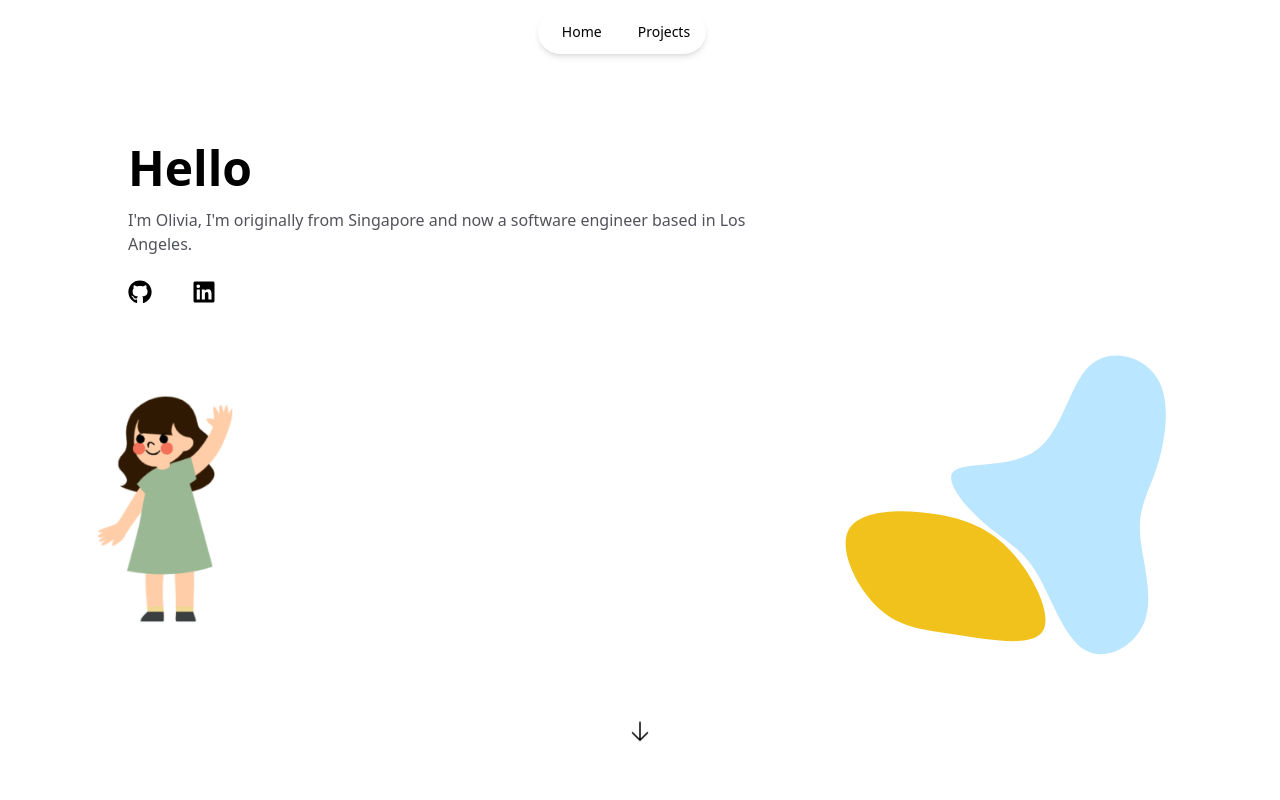
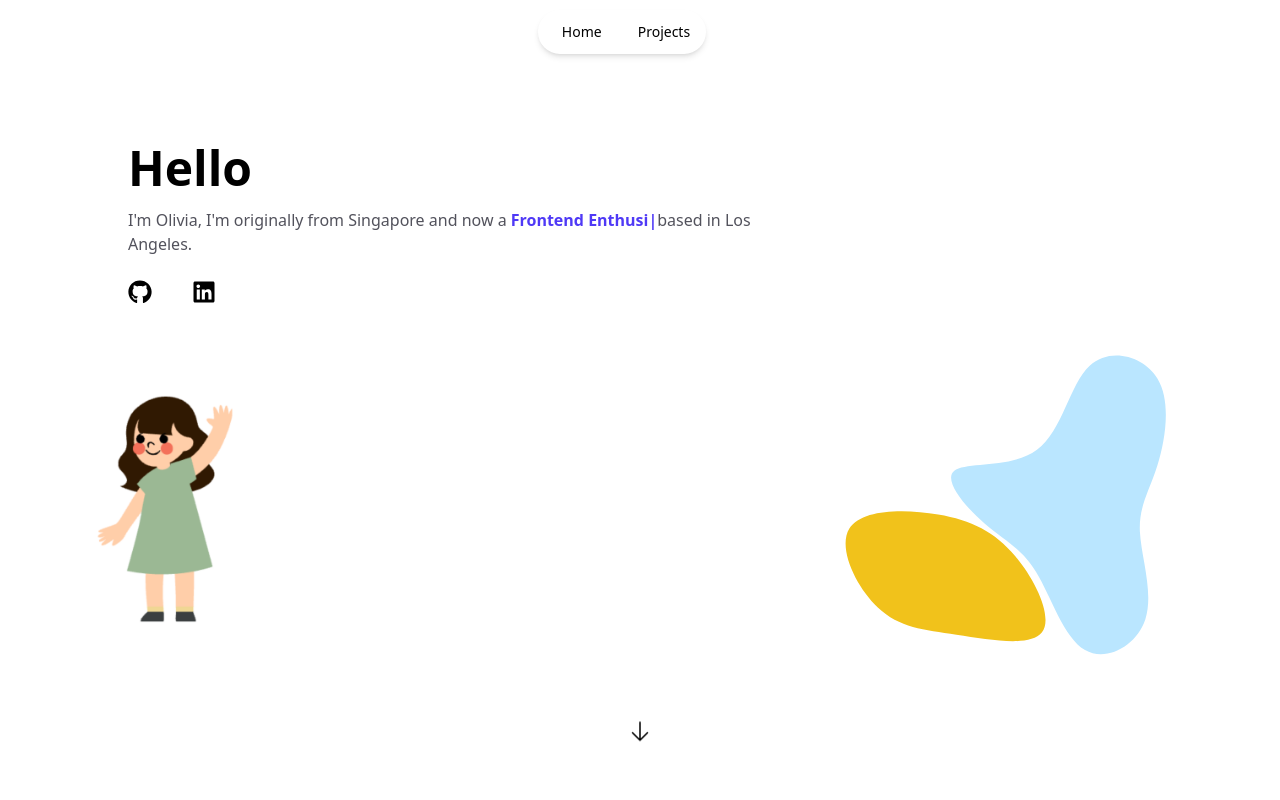
Before and after one commit to Olivialrj/personal_website, a React (Vite) app: page / in a window 1280 px wide. Shown: the top 800 px of the page. Built offline with nearby package versions, Linux system fonts and the light colour scheme.

Commit message:
feat: add typewriter for header

```diff
--- a/src/components/Header/Header.jsx
+++ b/src/components/Header/Header.jsx
@@ -1,6 +1,44 @@
 import { FaGithub, FaLinkedin } from "react-icons/fa";
+import { useState, useEffect } from "react";
+
+const titles = ["Software Engineer", "Frontend Enthusiast", "AI Explorer"];
 
 function Header() {
+  const [currentTitleIndex, setCurrentTitleIndex] = useState(0);
+  const [isDeleting, setIsDeleting] = useState(false);
+  const [charIndex, setCharIndex] = useState(0);
+  const [displayText, setDisplayText] = useState("");
+
+  useEffect(() => {
+    const currentTitle = titles[currentTitleIndex];
+    const typeSpeed = isDeleting ? 50 : 100;
+
+    const timeout = setTimeout(() => {
+      if (!isDeleting) {
+        // Typing forward
+        const updatedText = currentTitle.substring(0, charIndex + 1);
+        setDisplayText(updatedText);
+        setCharIndex((prev) => prev + 1);
+
+        if (updatedText === currentTitle) {
+          setTimeout(() => setIsDeleting(true), 1000); // Wait 1s before deleting
+        }
+      } else {
+        // Deleting backward
+        const updatedText = currentTitle.substring(0, charIndex - 1);
+        setDisplayText(updatedText);
+        setCharIndex((prev) => prev - 1);
+
+        if (updatedText === "") {
+          setIsDeleting(false);
+          setCurrentTitleIndex((prev) => (prev + 1) % titles.length);
+        }
+      }
+    }, typeSpeed);
+
+    return () => clearTimeout(timeout);
+  }, [charIndex, isDeleting, currentTitleIndex]);
+
   return (
     <div className="sm:px-8 mt-9">
       <div className="mx-auto w-full max-w-7xl lg:px-8">
@@ -11,8 +49,12 @@ function Header() {
                 Hello
               </h1>
               <p className="text-base text-zinc-600 mb-6 text-start max-w-2xl dark:text-white">
-                I'm Olivia, I'm originally from Singapore and now a software
-                engineer based in Los Angeles.{" "}
+                I'm Olivia, I'm originally from Singapore and now a{" "}
+                <span className="font-semibold text-indigo-600 dark:text-indigo-400">
+                  {displayText}
+                  <span className="animate-pulse">|</span>
+                </span>
+                based in Los Angeles.
               </p>
               <div className="flex space-x-4 mt-6 gap-6">
                 <a
```
